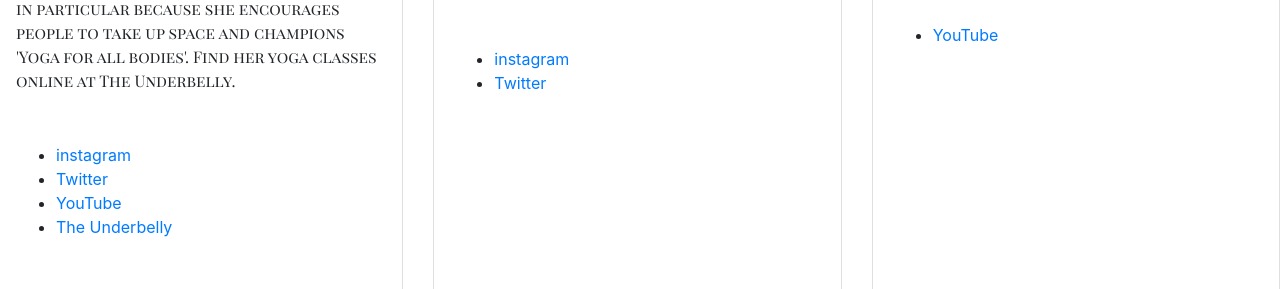
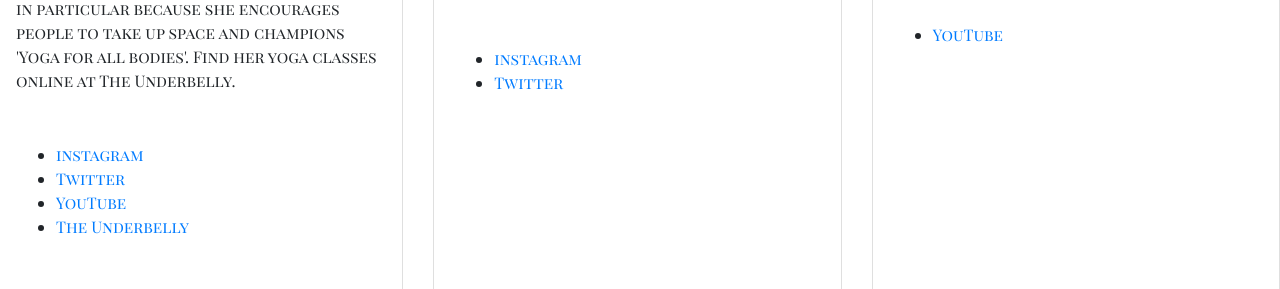
Before and after one commit to Sarah-Lewis/Team-two, a plain HTML site: page Yoga.html in a window 1280 px wide. Shown: the part 617-906 px from the top of the page. Drawn offline with nearby package versions, Linux system fonts and the light colour scheme.

Commit message:
Update Yoga.html

```diff
--- a/Yoga.html
+++ b/Yoga.html
@@ -50,7 +50,7 @@
         <div class="card-body">
           <a href="http://jessamynstanley.com/" target="_blank"><h5 class="card-title">Jessamyn Stanley</h5></a>
           <p class="card-text"> Jessamyn travels all over the world teaching yoga and advocating for body positivity. She has hosts her own podcast called 'Dear Jessamyn' and in 2017 published a book, 'Every Body Yoga'. As well as being an extremely talented yogi, we love her in particular because she encourages people to take up space and champions 'Yoga for all bodies'. Find her yoga classes online at The Underbelly.
-            <ul>
+            <ul class="card-text">
               <li><a href="https://www.instagram.com/mynameisjessamyn/" target="_blank">instagram</a></li>
               <li><a href="https://twitter.com/JessNotJazz" target="_blank">Twitter</a></li>
               <li><a href="https://www.youtube.com/channel/UCxJaVA4Tu6oQaHOppbt8qvA" target="_blank">YouTube</a></li>
@@ -66,7 +66,7 @@
           <h5 class="card-title"><a href="https://www.self.com/fitness/yoga" target="_blank">Self.com</h5></a>
           <p class="card-text">
             Self is an all-round excellent website about/for/by women. A great (free!) resource for beginners; they've really mastered the classy listicle, so all articles are easy to follow and contain explanatory pics or gifs.
-            <ul>
+            <ul class="card-text">
             <li><a href="https://www.instagram.com/selfmagazine/" target="_blank">instagram </a></li>
             <li><a href="https://twitter.com/SELFmagazine/" target="_blank">Twitter</a></li>
           </ul></p>
@@ -81,7 +81,7 @@
           <p class="card-text">
             This group holds free live yoga sessions for people of all abilities, there's a range of different options
             <br> so there is really something for everyone here!
-            <ul>
+            <ul class="card-text" >
               <li><a href="https://www.youtube.com/channel/UCX7Dj2FWIwt-kZyKKRalj1w" target="_blank">YouTube</a></li>
             </ul>
 
```
